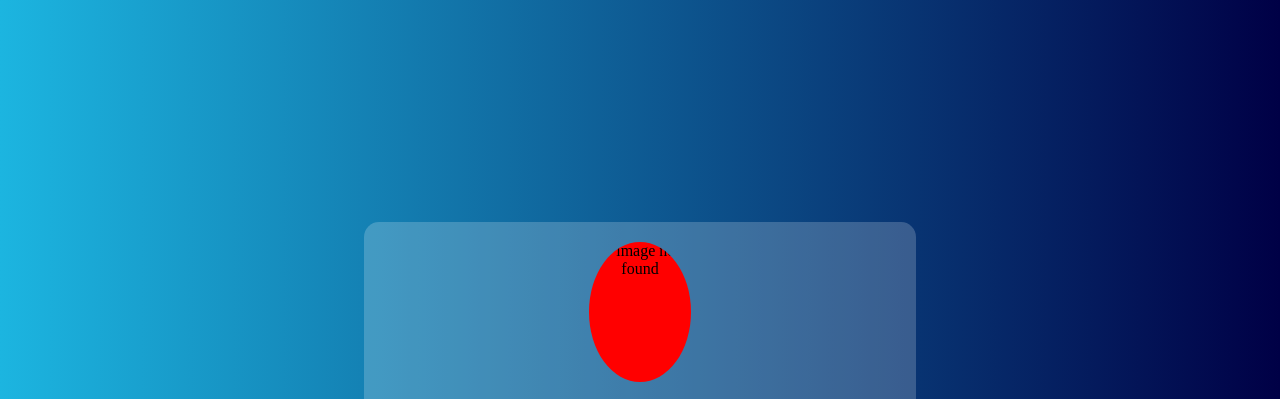
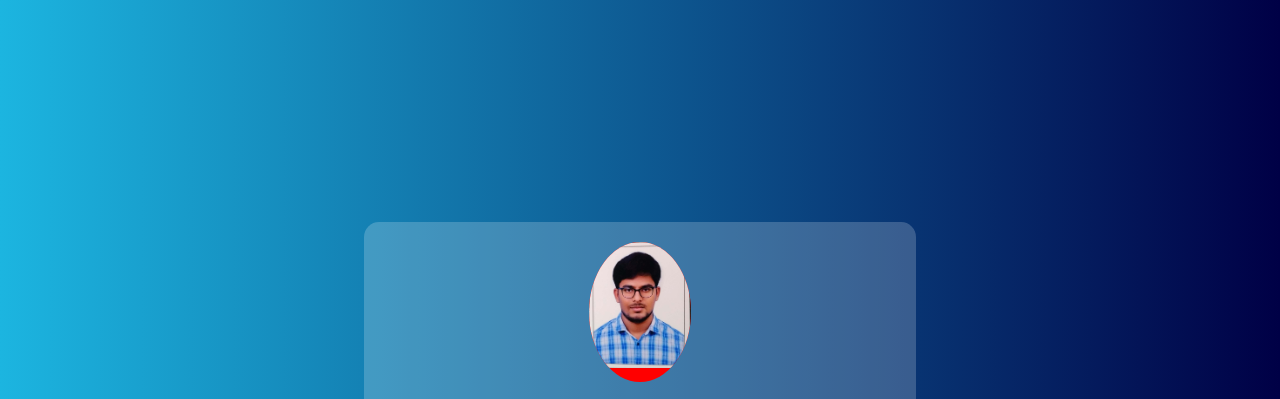
Before and after one commit to prashanth-Mogili/portfolio, a plain HTML site: page index.html in a window 1280 px wide. Shown: the top 399 px of the page. Drawn offline with Linux system fonts and the light colour scheme; the site is published under a folder, as on GitHub Pages, so addresses that start at the root find nothing.

Commit message:
Update index.html

```diff
--- a/index.html
+++ b/index.html
@@ -9,7 +9,7 @@
     <section class="profile">
         <div class="profile_child">
             <div class="pro_img">
-                <img class="profile_pic" src="/media/photograph.jpg" alt="image not found">
+                <img class="profile_pic" src="media/photograph.jpg" alt="image not found">
             </div>
 
             <div>
```
